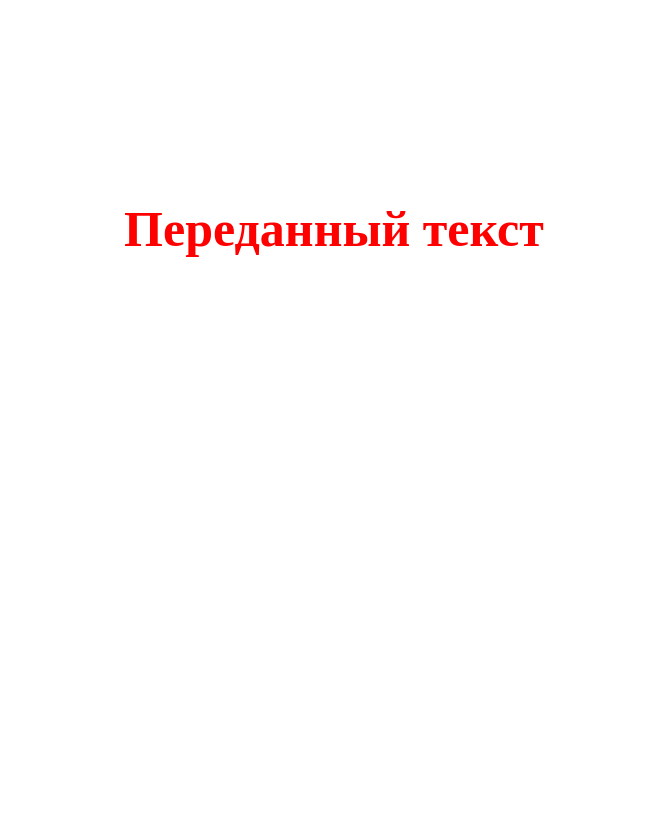
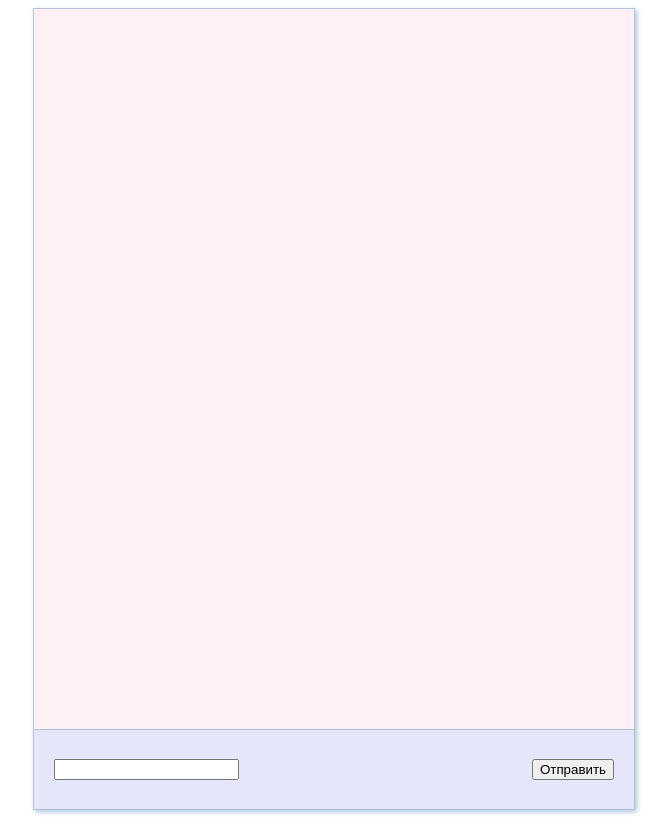
Before and after one commit to mysunlight86/social-network, a React (Create React App) app: page / in a window 1280 px wide. Shown: the whole page, without its empty margins (306-977 px from the left). Built offline with nearby package versions, Linux system fonts and the light colour scheme.

Commit message:
feat: добавить код с урока и стилизовать

```diff
--- a/src/components/App/App.css
+++ b/src/components/App/App.css
@@ -1,3 +1,27 @@
 .app {
-  text-align: center;
+  margin: 0 auto;
+  width: 600px;
+  height: 800px;
+  border: 1px solid lightsteelblue;
+  display: flex;
+  flex-direction: column;
+  box-shadow: lightsteelblue 2px 2px 5px;
 }
+
+.messageList {
+  width: 100%;
+  height: 90%;
+  border-bottom: 1px solid lightsteelblue;
+  background-color: lavenderblush;
+}
+
+.inputWrapper {
+  flex: 1;
+  width: 100%;
+  display: flex;
+  align-items: center;
+  justify-content: space-between;
+  background-color: lavender;
+  box-sizing: border-box;
+  padding: 0 20px;
+}
--- a/src/components/App/App.js
+++ b/src/components/App/App.js
@@ -1,10 +1,39 @@
+import React, { useState, useEffect, useCallback } from "react";
 import './App.css';
 import Message from '../Message/Message';
 
 function App() {
+  const [inputMessage, setInputMessage] = useState("");
+  const [messagesArray, setMessagesArray] = useState([]);
+
+  const onSendMessage = () => {
+    setMessagesArray((prev) => [...prev, inputMessage]);
+    setInputMessage("");
+  };
+
   return (
     <div className="app">
-      <Message text="Переданный текст" />
+      <div className="messageList">
+        {messagesArray.map((message, i) => (
+          <div key={i}>{message}</div>
+        ))}
+      </div>
+
+      <div className="inputWrapper">
+        <input
+          className="input"
+          value={inputMessage}
+          onChange={(e) => setInputMessage(e.target.value)}
+          onKeyDown={({key}) => {
+            if (key === 'Enter') {
+              console.log('Enter')
+              onSendMessage();
+            }
+          }}
+        />
+        <button onClick={onSendMessage}>Отправить</button>
+      </div>
+      {/* <Message text="Переданный текст" /> */}
     </div>
   );
 }
```
